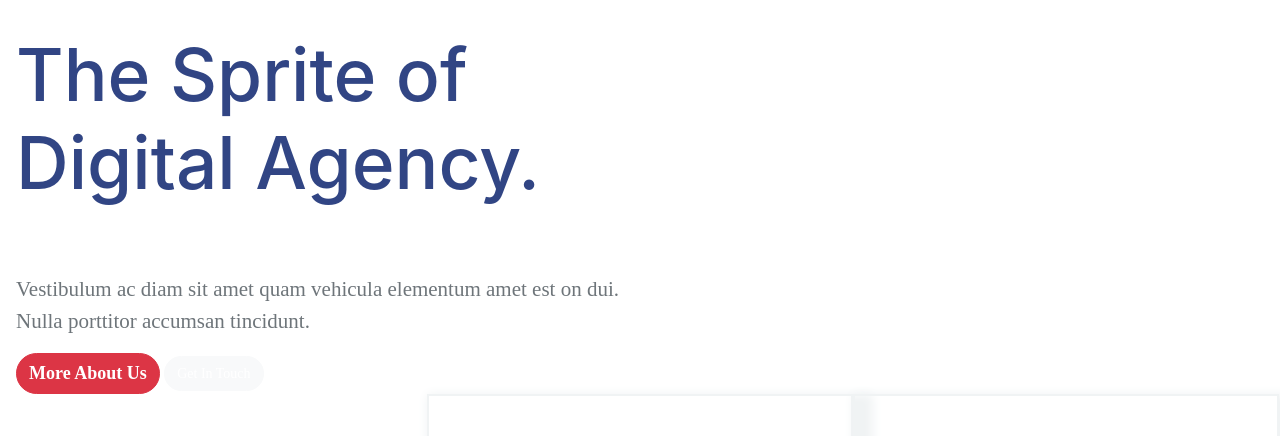
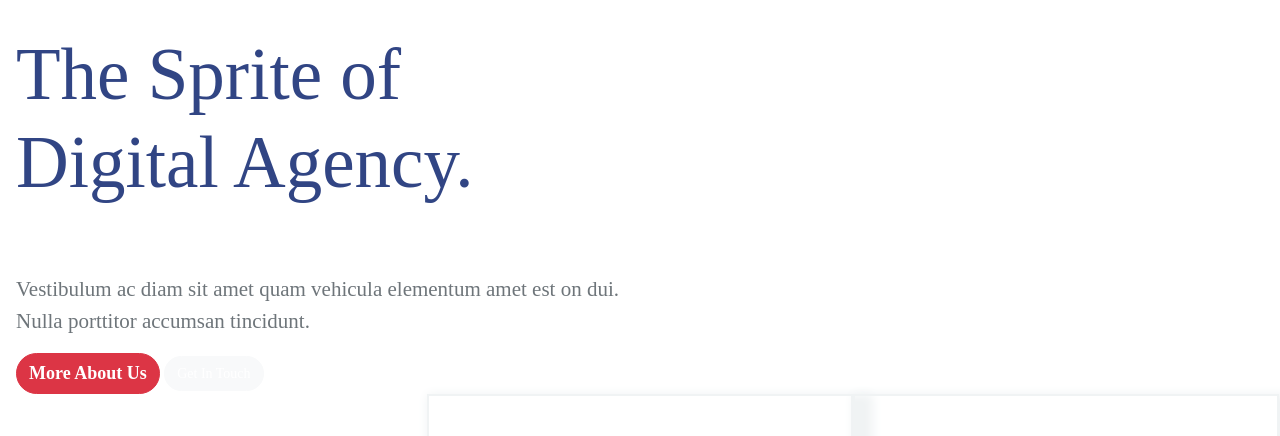
Before and after one commit to kishorjadhav04/CatcusCommunicationTest, a website: page index.html in a window 1280 px wide. Shown: the part 109-545 px from the top of the page. Drawn offline with Linux system fonts and the light colour scheme.

Commit message:
Add files via upload
Font path changes

```diff
--- a/index.html
+++ b/index.html
@@ -16,18 +16,18 @@
       <!-- Font  start-->
       @font-face {
       font-family: 'Roboto';
-      src:url("C:/Users/kishor.s.jadhav/Desktop/Kishor Jadhav Data/Cactus Communications/CatcusCommunicationTest/vendor/Roboto-Black.ttf")  format('truetype');
-      src:url("C:/Users/kishor.s.jadhav/Desktop/Kishor Jadhav Data/Cactus Communications/CatcusCommunicationTest/vendor/Roboto-BlackItalic.ttf")  format('truetype');
-      src:url("C:/Users/kishor.s.jadhav/Desktop/Kishor Jadhav Data/Cactus Communications/CatcusCommunicationTest/vendor/Roboto-Bold.ttf")  format('truetype');
-      src:url("C:/Users/kishor.s.jadhav/Desktop/Kishor Jadhav Data/Cactus Communications/CatcusCommunicationTest/vendor/Roboto-BoldItalic.ttf")  format('truetype');
-      src:url("C:/Users/kishor.s.jadhav/Desktop/Kishor Jadhav Data/Cactus Communications/CatcusCommunicationTest/vendor/Roboto-Italic.ttf")  format('truetype');
-      src:url("C:/Users/kishor.s.jadhav/Desktop/Kishor Jadhav Data/Cactus Communications/CatcusCommunicationTest/vendor/Roboto-Light.ttf")  format('truetype');
-      src:url("C:/Users/kishor.s.jadhav/Desktop/Kishor Jadhav Data/Cactus Communications/CatcusCommunicationTest/vendor/Roboto-LightUtalic.ttf")  format('truetype');
-      src:url("C:/Users/kishor.s.jadhav/Desktop/Kishor Jadhav Data/Cactus Communications/CatcusCommunicationTest/vendor/Roboto-Medium.ttf")  format('truetype');
-      src:url("C:/Users/kishor.s.jadhav/Desktop/Kishor Jadhav Data/Cactus Communications/CatcusCommunicationTest/vendor/Roboto-MediumItalic.ttf")  format('truetype');
-      src:url("C:/Users/kishor.s.jadhav/Desktop/Kishor Jadhav Data/Cactus Communications/CatcusCommunicationTest/vendor/Roboto-Regular.ttf")  format('truetype');
-      src:url("C:/Users/kishor.s.jadhav/Desktop/Kishor Jadhav Data/Cactus Communications/CatcusCommunicationTest/vendor/Roboto-Thin.ttf")  format('truetype');
-      src:url("C:/Users/kishor.s.jadhav/Desktop/Kishor Jadhav Data/Cactus Communications/CatcusCommunicationTest/vendor/Roboto-ThinItalic.ttf")  format('truetype');
+      src:url("../CatcusCommunicationTest/vendor/Roboto-Black.ttf")  format('truetype');
+      src:url("../CatcusCommunicationTest/vendor/Fonts/Roboto-BlackItalic.ttf")  format('truetype');
+      src:url("../CatcusCommunicationTest/vendor/Fonts/Roboto-Bold.ttf")  format('truetype');
+      src:url("../CatcusCommunicationTest/vendor/Fonts/Roboto-BoldItalic.ttf")  format('truetype');
+      src:url("../CatcusCommunicationTest/vendor/Fonts/Roboto-Italic.ttf")  format('truetype');
+      src:url("../CatcusCommunicationTest/vendor/Fonts/Roboto-Light.ttf")  format('truetype');
+      src:url("../CatcusCommunicationTest/vendor/Fonts/Roboto-LightUtalic.ttf")  format('truetype');
+      src:url("../CatcusCommunicationTest/vendor/Fonts//Roboto-Medium.ttf")  format('truetype');
+      src:url("../CatcusCommunicationTest/vendor/Fonts/Roboto-MediumItalic.ttf")  format('truetype');
+      src:url("../CatcusCommunicationTest/vendor/Fonts/Roboto-Regular.ttf")  format('truetype');
+      src:url("../CatcusCommunicationTest/vendor/Fonts/vendor/Roboto-Thin.ttf")  format('truetype');
+      src:url("../CatcusCommunicationTest/vendor/Fonts/Roboto-ThinItalic.ttf")  format('truetype');
       font-weight: normal;
       font-style: normal;
       }
@@ -101,7 +101,6 @@
       padding: 60px 0px;
       color:#314584;
       font-size:73px;
-      <!-- width:496px; -->
       font-family:Roboto-Bold;
       }
       .right-sec p{
```
